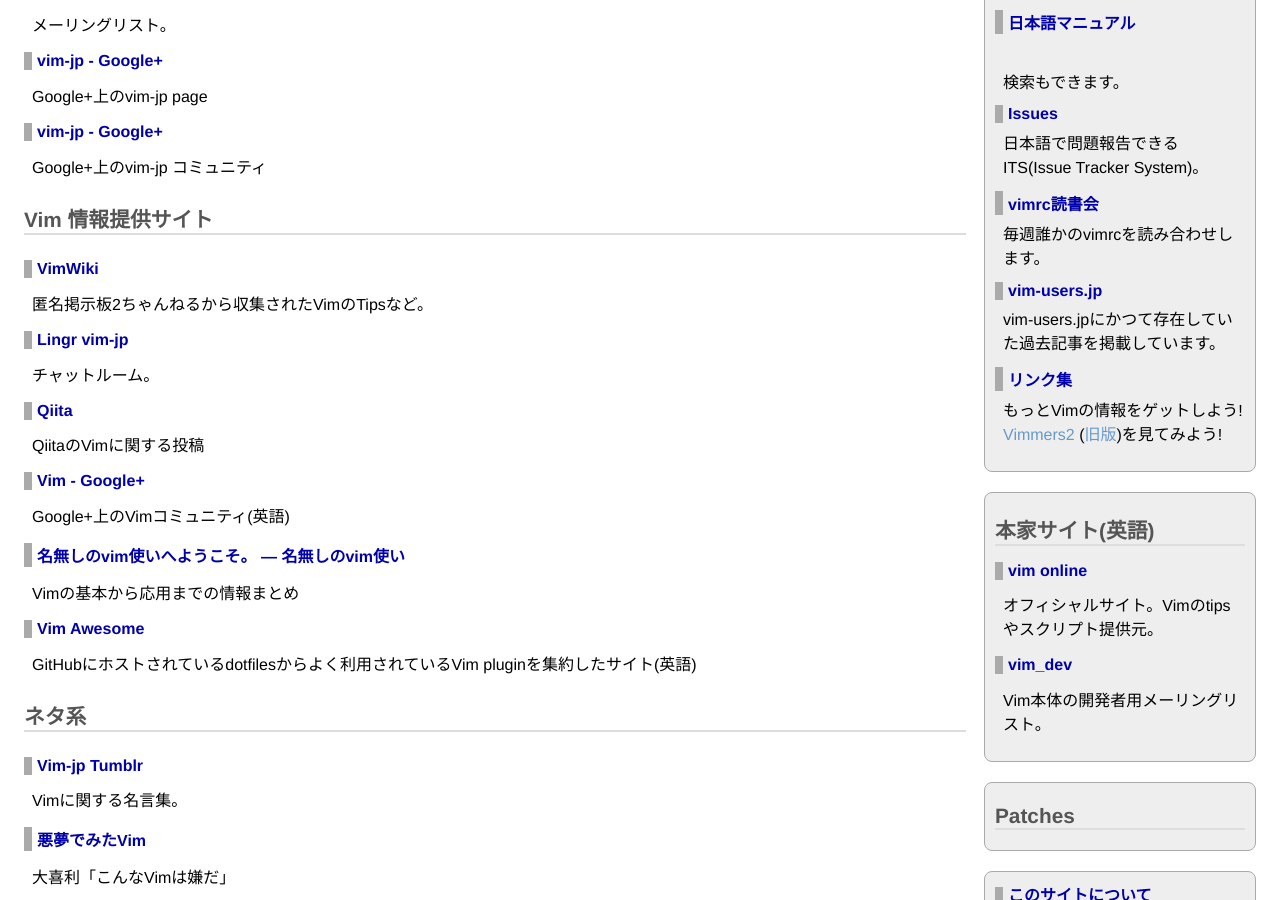
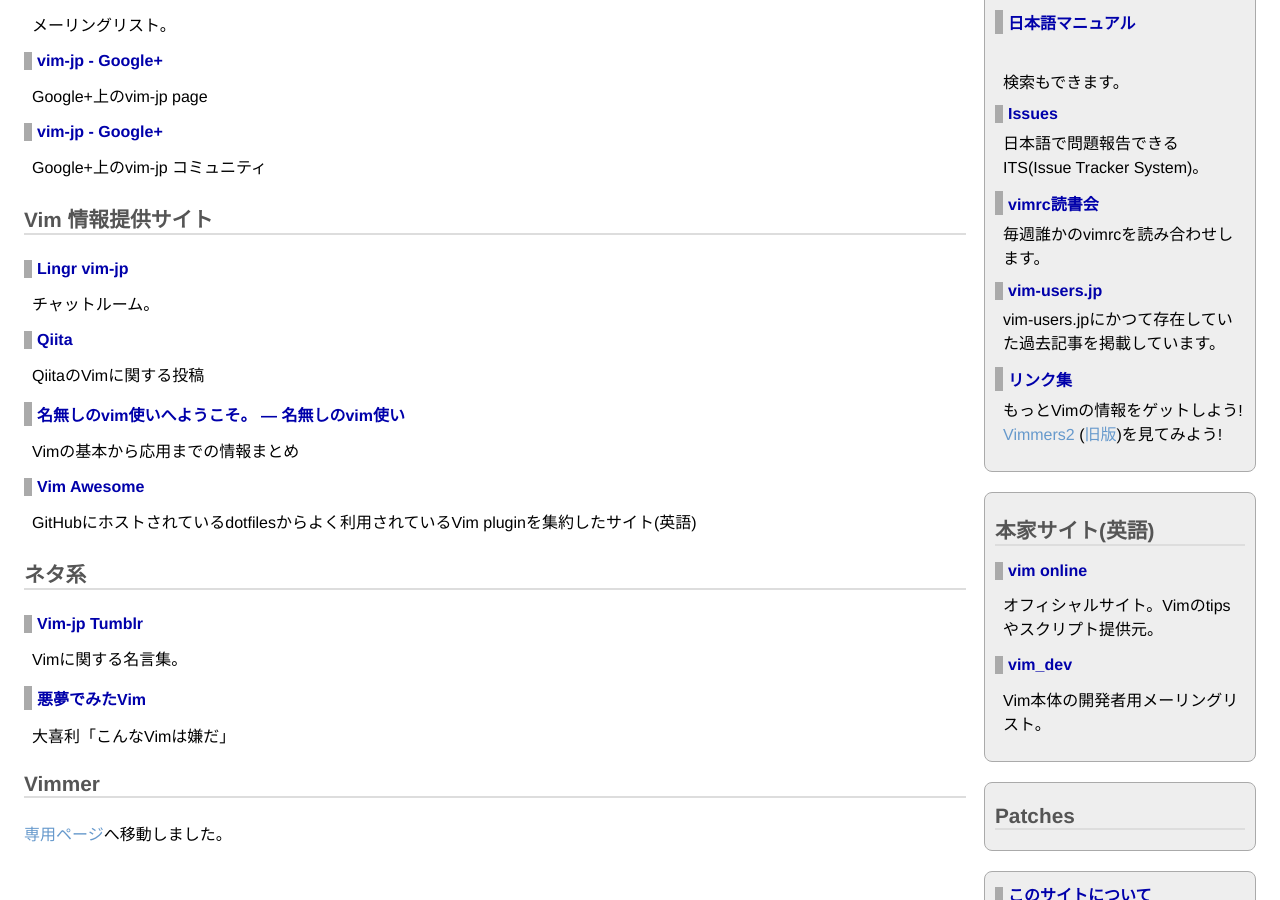
Before and after one commit to vim-jp/vim-jp.github.io, a Jekyll site: the page built from links.html, in a window 1280 px wide and 900 px high, scrolled down 490 px. Built offline with Jekyll 4.4.1, drawn with Linux system fonts in a browser that asks for light colours; nearby versions of some CDN libraries; comment, search, counter and statistics services are not loaded.

Commit message:
Fix drop links

```diff
--- a/links.html
+++ b/links.html
@@ -24,14 +24,10 @@
 
 <h2>Vim 情報提供サイト</h2>
 <dl>
-    <dt><a href="http://vimwiki.net/">VimWiki</a></dt>
-    <dd>匿名掲示板2ちゃんねるから収集されたVimのTipsなど。</dd>
     <dt><a href="http://lingr.com/room/vim">Lingr vim-jp</a></dt>
     <dd>チャットルーム。</dd>
     <dt><a href="http://qiita.com/tags/Vim">Qiita</a></dt>
     <dd>QiitaのVimに関する投稿</dd>
-    <dt><a href="https://plus.google.com/communities/105049811056605918816">Vim - Google+</a></dt>
-    <dd>Google+上のVimコミュニティ(英語)</dd>
     <dt><a href="http://nanasi.jp/">名無しのvim使いへようこそ。 &mdash; 名無しのvim使い</a></dt>
     <dd>Vimの基本から応用までの情報まとめ</dd>
     <dt><a href="http://vimawesome.com/">Vim Awesome</a></dt>
```
